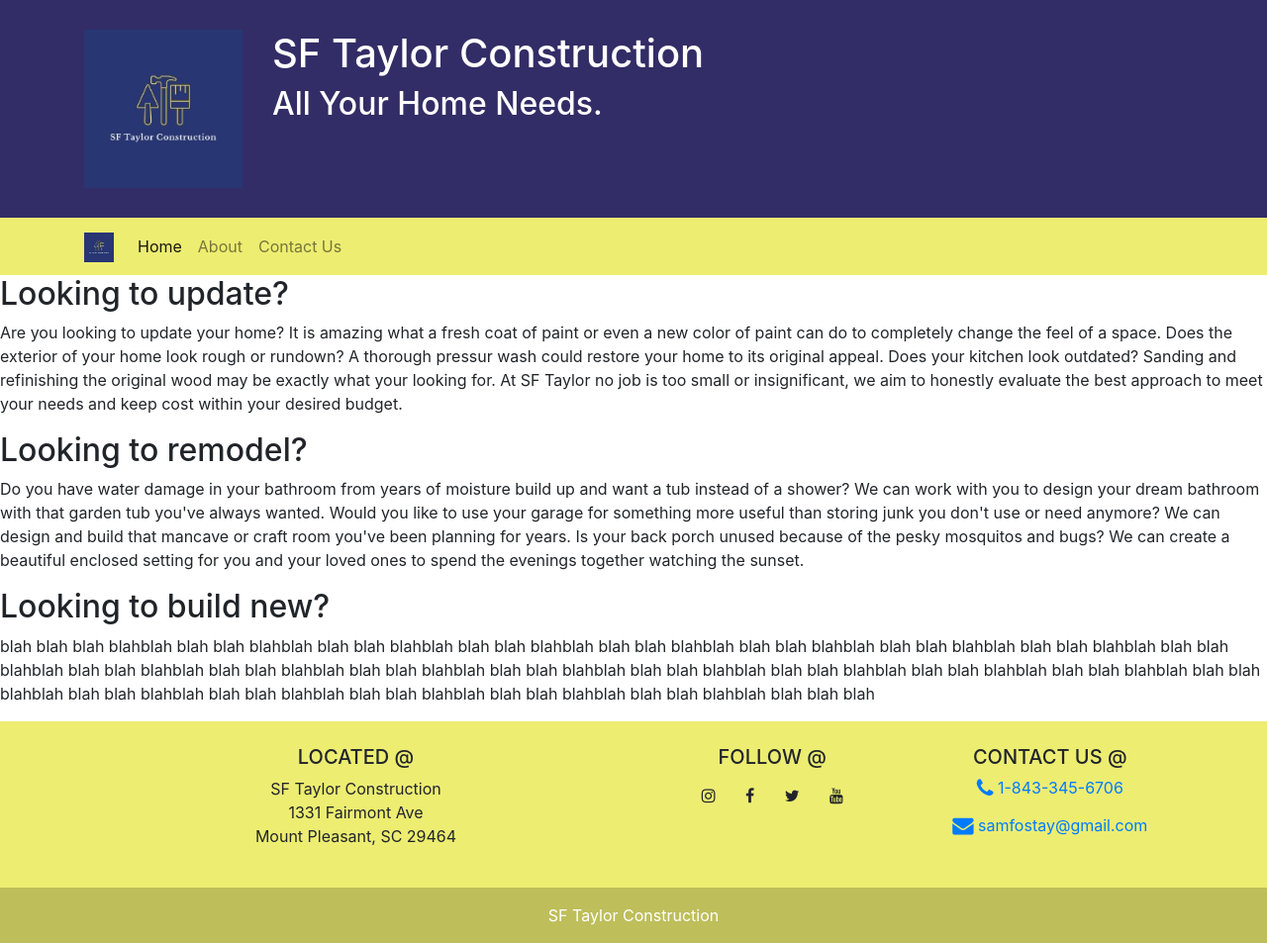
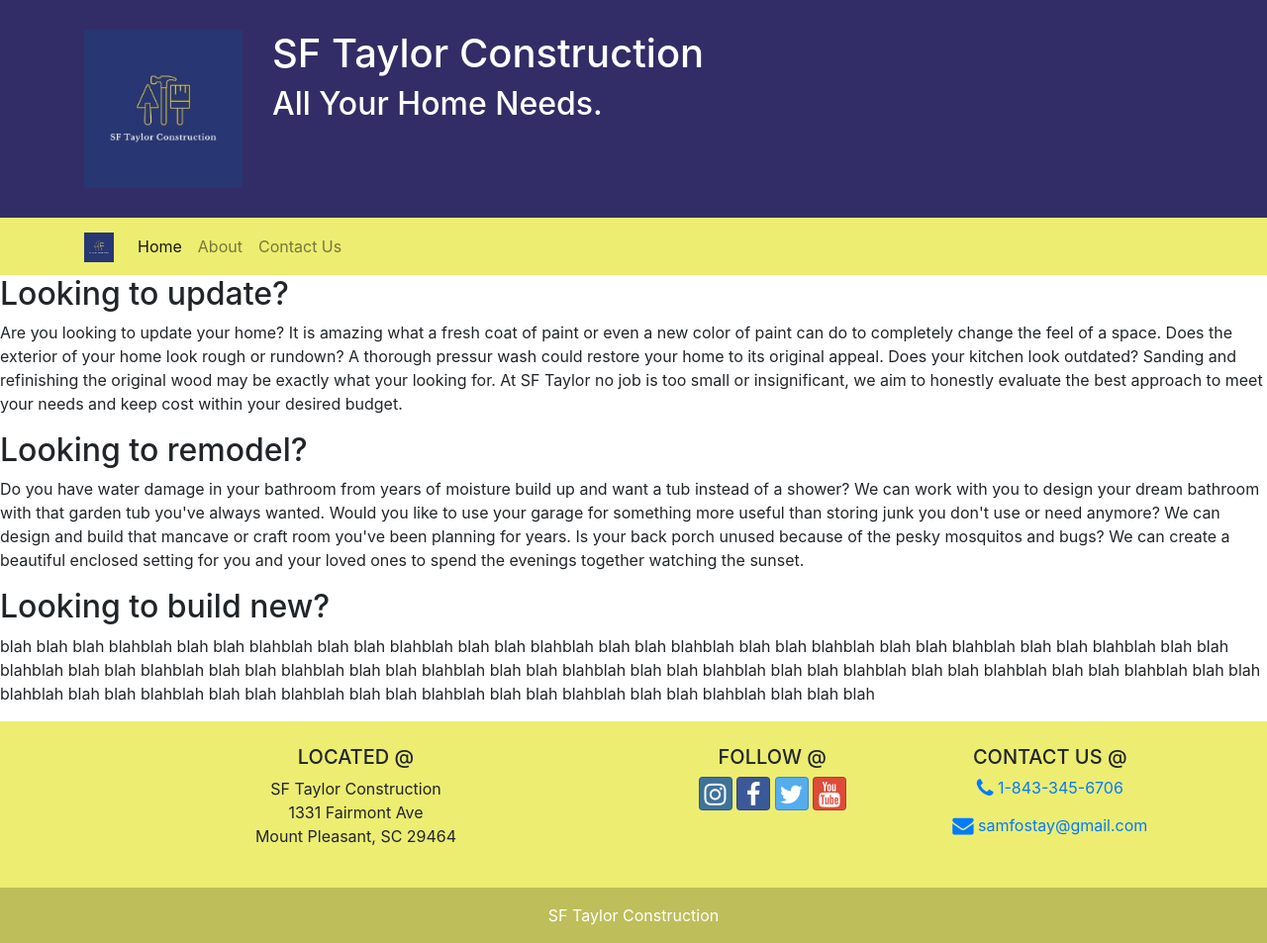
Before and after one commit to kefarman/SFWebsite, a website: page index.html in a window 1280 px wide. Shown: the whole page at 99% size. Drawn offline with nearby package versions, Linux system fonts and the light colour scheme.

Commit message:
added Social links

```diff
--- a/index.html
+++ b/index.html
@@ -6,6 +6,7 @@
 
     <link rel="stylesheet" href="node_modules/bootstrap/dist/css/bootstrap.min.css" />
     <link rel="stylesheet" href="node_modules/font-awesome/css/font-awesome.min.css" />
+    <link rel="stylesheet" href="node_modules/bootstrap-social/bootstrap-social.css" />
 
     <link rel="stylesheet" href="css/styles.css" />
 
--- a/package.json
+++ b/package.json
@@ -23,6 +23,7 @@
   },
   "dependencies": {
     "bootstrap": "^4.5.2",
+    "bootstrap-social": "^5.1.1",
     "font-awesome": "^4.7.0",
     "jquery": "^3.5.1",
     "popper.js": "^1.16.1"
```
Also changed, not shown: 1 other file.
